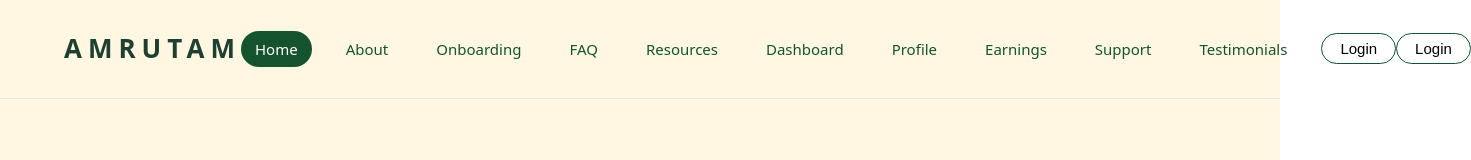
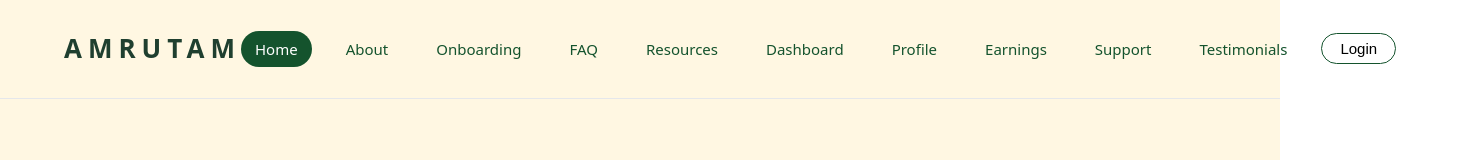
Before and after one commit to Harsh100101/amrutam-doc-portal, a React (Vite) app: page / in a window 1280 px wide. Shown: the top 160 px of the page, 1471 px wide, since content can reach past the window. Built offline with nearby package versions, Linux system fonts and the light colour scheme.

Commit message:
Remove Login Button Duplication

```diff
--- a/src/components/Header.jsx
+++ b/src/components/Header.jsx
@@ -38,10 +38,7 @@ export default function Header({ openLogin }) {
 					</button>
 				</nav>
 
-				{/* Desktop Login Button */}
-				<button className="login-btn desktop" onClick={openLogin}>
-					Login
-				</button>
+
 			</div>
 		</header>
 	);
--- a/src/components/LoginModal.jsx
+++ b/src/components/LoginModal.jsx
@@ -1,4 +1,3 @@
-// src/components/LoginModal.jsx
 
 import { useState } from "react";
 import "./LoginModal.css";
--- a/src/components/Register.jsx
+++ b/src/components/Register.jsx
@@ -1,4 +1,3 @@
-// src/components/Register.jsx
 
 import { useState } from "react";
 
```
